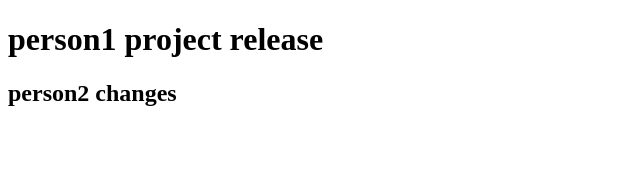
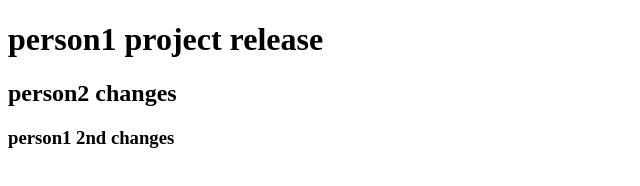
Before and after one commit to ShirishaRachakonda/merge_conflict, a plain HTML site: page index.html in a window 1280 px wide. Shown: the whole page, without its empty margins (0-640 px from the left). Drawn offline with Linux system fonts and the light colour scheme.

Commit message:
person1 2nd changes

```diff
--- a/index.html
+++ b/index.html
@@ -8,5 +8,6 @@
 <body>
     <h1>person1 project release</h1>
     <h2>person2 changes</h2>
+    <h3>person1 2nd changes</h3>
 </body>
 </html>
```
